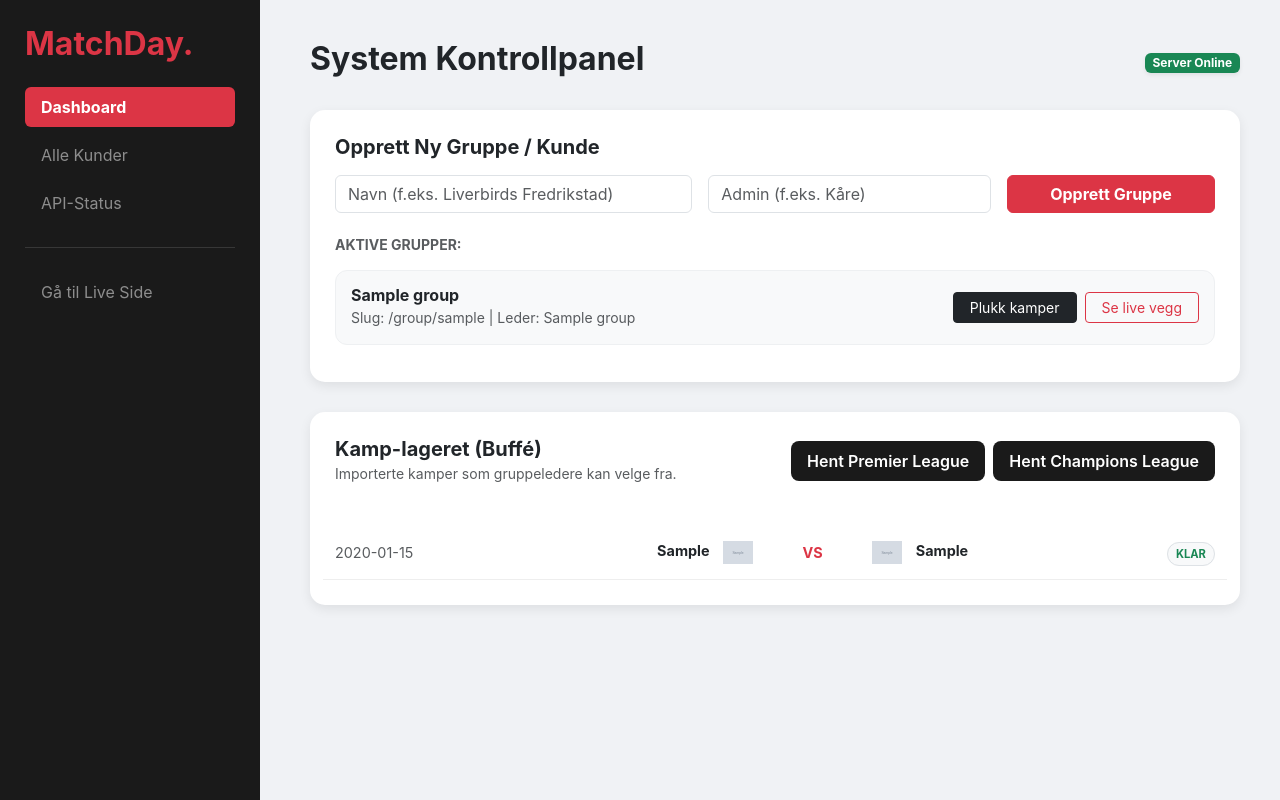
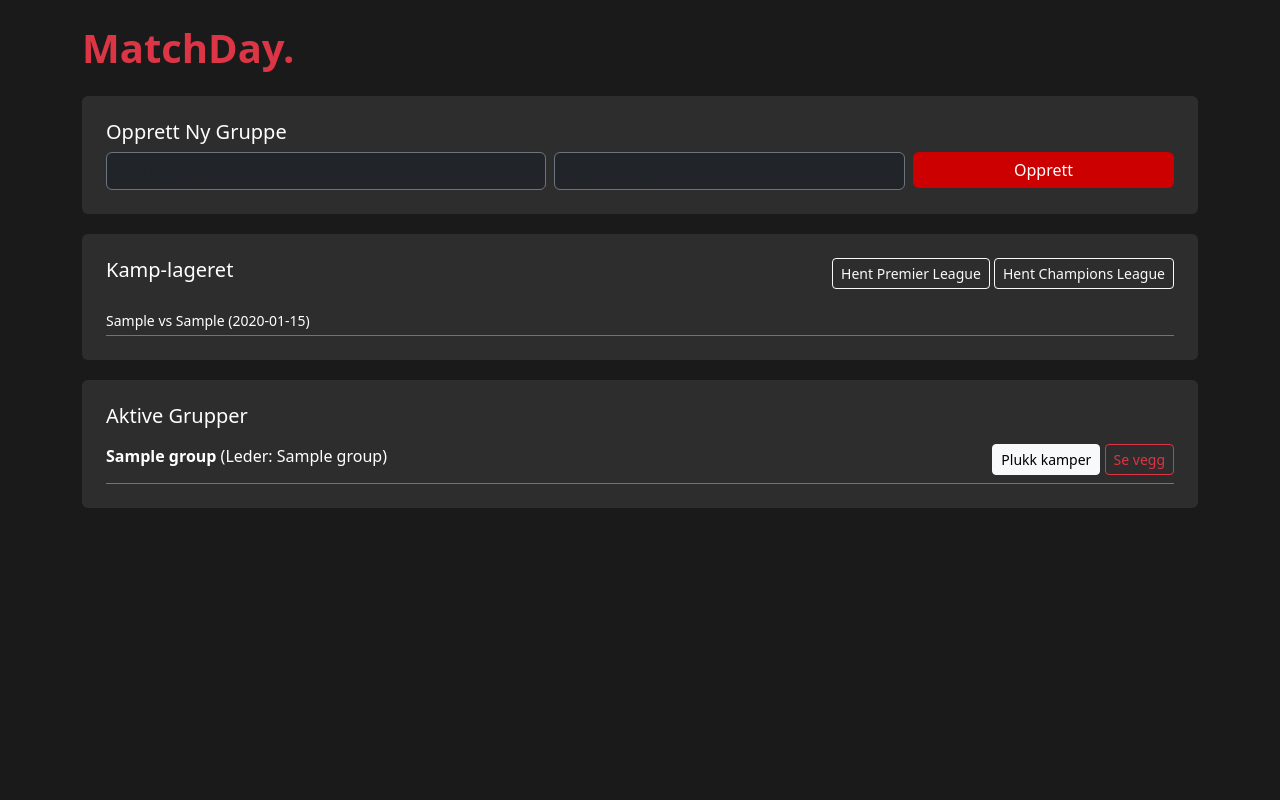
Before and after one commit to claseasybranding-ops/matchday-demo, a Flask app: page / in a window 1280 px wide. Run offline with Flask 3, Linux system fonts and the light colour scheme; tables that the repository leaves empty hold one stand-in row (values such as "Sample post"); grey boxes marked "Sample" are stand-in pictures.

Commit message:
Update super_admin.html

```diff
--- a/templates/super_admin.html
+++ b/templates/super_admin.html
@@ -2,151 +2,74 @@
 <html lang="no">
 <head>
     <meta charset="UTF-8">
-    <meta name="viewport" content="width=device-width, initial-scale=1.0">
-    <title>System-Admin | MatchDay Pro</title>
+    <title>System-Admin</title>
     <link href="https://cdn.jsdelivr.net/npm/bootstrap@5.3.0/dist/css/bootstrap.min.css" rel="stylesheet">
     <style>
-        body { background: #f0f2f5; font-family: 'Inter', sans-serif; }
-        .sidebar { background: #1a1a1a; color: white; min-height: 100vh; padding: 25px; position: fixed; width: 260px; }
-        .main-content { margin-left: 270px; padding: 40px; }
-        .card { border-radius: 15px; border: none; box-shadow: 0 4px 12px rgba(0,0,0,0.08); background: white; padding: 25px; margin-bottom: 30px; }
-        .logo-sm { width: 30px; height: 30px; object-fit: contain; margin: 0 10px; }
-        .match-row { border-bottom: 1px solid #eee; padding: 12px 0; display: flex; align-items: center; font-size: 0.9rem; }
-        .btn-api { background: #1a1a1a; color: white; border-radius: 8px; padding: 8px 16px; font-weight: 600; border: none; transition: 0.3s; }
-        .btn-api:hover { background: #cc0000; color: white; }
-        .group-item { background: #f8f9fa; border: 1px solid #eef0f2; border-radius: 12px; padding: 15px; margin-bottom: 12px; display: flex; justify-content: space-between; align-items: center; }
-        .status-badge { font-size: 0.7rem; padding: 4px 8px; border-radius: 20px; text-transform: uppercase; font-weight: bold; }
+        body { background: #1a1a1a; color: white; }
+        .card { background: #2d2d2d; color: white; border: none; margin-bottom: 20px; }
+        .btn-danger { background: #cc0000; border: none; }
     </style>
 </head>
-<body>
+<body class="p-4">
+    <div class="container">
+        <h1 class="fw-bold text-danger mb-4">MatchDay.</h1>
 
-<div class="sidebar">
-    <h2 class="fw-bold text-danger mb-4">MatchDay.</h2>
-    <nav class="nav flex-column gap-2">
-        <a class="nav-link text-white fw-bold bg-danger rounded" href="/">Dashboard</a>
-        <a class="nav-link text-white-50" href="#">Alle Kunder</a>
-        <a class="nav-link text-white-50" href="#">API-Status</a>
-        <hr class="text-white-50">
-        <a class="nav-link text-white-50 small" href="https://matchday-demo.onrender.com" target="_blank">Gå til Live Side</a>
-    </nav>
-</div>
-
-<div class="main-content">
-    <div class="d-flex justify-content-between align-items-center mb-4">
-        <h2 class="fw-bold">System Kontrollpanel</h2>
-        <span class="badge bg-success shadow-sm">Server Online</span>
-    </div>
-
-    <div class="card">
-        <h5 class="fw-bold mb-3">Opprett Ny Gruppe / Kunde</h5>
-        <div class="row g-3">
-            <div class="col-md-5">
-                <input type="text" id="groupName" class="form-control" placeholder="Navn (f.eks. Liverbirds Fredrikstad)">
-            </div>
-            <div class="col-md-4">
-                <input type="text" id="adminName" class="form-control" placeholder="Admin (f.eks. Kåre)">
-            </div>
-            <div class="col-md-3">
-                <button class="btn btn-danger w-100 fw-bold" onclick="createNewGroup()">Opprett Gruppe</button>
+        <div class="card p-4">
+            <h5>Opprett Ny Gruppe</h5>
+            <div class="row g-2">
+                <div class="col-md-5"><input type="text" id="gName" class="form-control bg-dark text-white border-secondary" placeholder="Gruppenavn"></div>
+                <div class="col-md-4"><input type="text" id="aName" class="form-control bg-dark text-white border-secondary" placeholder="Admin navn"></div>
+                <div class="col-md-3"><button class="btn btn-danger w-100" onclick="createGroup()">Opprett</button></div>
             </div>
         </div>
 
-        <div class="mt-4">
-            <h6 class="text-muted fw-bold small mb-3">AKTIVE GRUPPER:</h6>
-            <div id="active-groups">
-                {% for g in grupper %}
-                    <div class="group-item">
+        <div class="card p-4">
+            <div class="d-flex justify-content-between">
+                <h5>Kamp-lageret</h5>
                 <div>
-                            <h6 class="m-0 fw-bold">{{ g[1] }}</h6>
-                            <small class="text-muted">Slug: /group/{{ g[2] }} | Leder: {{ g[3] }}</small>
-                        </div>
-                        <div class="d-flex gap-2">
-                            <a href="/group/{{ g[2] }}/admin" class="btn btn-sm btn-dark px-3">Plukk kamper</a>
-                            <a href="/group/{{ g[2] }}" target="_blank" class="btn btn-sm btn-outline-danger px-3">Se live vegg</a>
+                    <button class="btn btn-sm btn-outline-light" onclick="importL('PL')">Hent Premier League</button>
+                    <button class="btn btn-sm btn-outline-light" onclick="importL('CL')">Hent Champions League</button>
                 </div>
             </div>
-                {% else %}
-                    <div class="text-center py-4 text-muted small">Ingen grupper er opprettet ennå.</div>
+            <div class="mt-3">
+                {% for k in kamper %}
+                <div class="small border-bottom border-secondary py-1">{{ k[2] }} vs {{ k[3] }} ({{ k[6][:10] }})</div>
                 {% endfor %}
             </div>
         </div>
-    </div>
 
-    <div class="card">
-        <div class="d-flex justify-content-between align-items-center mb-4">
+        <div class="card p-4">
+            <h5>Aktive Grupper</h5>
+            {% for g in grupper %}
+            <div class="d-flex justify-content-between border-bottom border-secondary py-2">
+                <span><strong>{{ g[1] }}</strong> (Leder: {{ g[3] }})</span>
                 <div>
-                <h5 class="fw-bold m-0">Kamp-lageret (Buffé)</h5>
-                <small class="text-muted">Importerte kamper som gruppeledere kan velge fra.</small>
-            </div>
-            <div class="d-flex gap-2">
-                <button class="btn-api" onclick="importLeague('PL')">Hent Premier League</button>
-                <button class="btn-api" onclick="importLeague('CL')">Hent Champions League</button>
-            </div>
-        </div>
-
-        <div id="match-list" class="mt-3">
-            {% for k in kamper %}
-            <div class="match-row row">
-                <div class="col-2 text-muted">{{ k[6][:10] }}</div>
-                <div class="col-4 text-end fw-bold">
-                    {{ k[2] }} <img src="{{ k[4] }}" class="logo-sm">
-                </div>
-                <div class="col-1 text-center text-danger fw-bold">VS</div>
-                <div class="col-4 text-start fw-bold">
-                    <img src="{{ k[5] }}" class="logo-sm"> {{ k[3] }}
-                </div>
-                <div class="col-1 text-end">
-                    <span class="status-badge bg-light text-success border">Klar</span>
+                    <a href="/group/{{ g[2] }}/admin" class="btn btn-sm btn-light">Plukk kamper</a>
+                    <a href="/group/{{ g[2] }}" class="btn btn-sm btn-outline-danger">Se vegg</a>
                 </div>
             </div>
             {% endfor %}
         </div>
     </div>
-</div>
 
     <script>
-    function createNewGroup() {
-        const name = document.getElementById('groupName').value;
-        const admin = document.getElementById('adminName').value;
-
-        if(!name || !admin) {
-            alert("Vennligst fyll ut alle felt.");
-            return;
-        }
-
+        function createGroup() {
+            const name = document.getElementById('gName').value;
+            const admin = document.getElementById('aName').value;
             fetch('/api/create_group', {
                 method: 'POST',
-            headers: { 'Content-Type': 'application/json' },
-            body: JSON.stringify({ name: name, admin_name: admin })
-        })
-        .then(res => res.json())
-        .then(data => {
-            if(data.status === "Suksess") {
-                location.reload();
-            } else {
-                alert(data.status);
+                headers: {'Content-Type': 'application/json'},
+                body: JSON.stringify({name: name, admin_name: admin})
+            }).then(res => res.json()).then(data => location.reload());
         }
-        });
-    }
-
-    function importLeague(code) {
-        const btn = event.target;
-        const originalText = btn.innerText;
-        btn.innerText = "Henter data...";
-        btn.disabled = true;
-
+        function importL(code) {
             fetch('/api/import_league/' + code)
             .then(res => res.json())
             .then(data => {
-                location.reload();
-            })
-            .catch(err => {
-                alert("Feil ved henting av data.");
-                btn.innerText = originalText;
-                btn.disabled = false;
+                if(data.status === "Suksess") location.reload();
+                else alert("Feil: " + data.status);
             });
         }
     </script>
-
 </body>
 </html>
```
Lines whose indentation alone changed are shown as unchanged.
